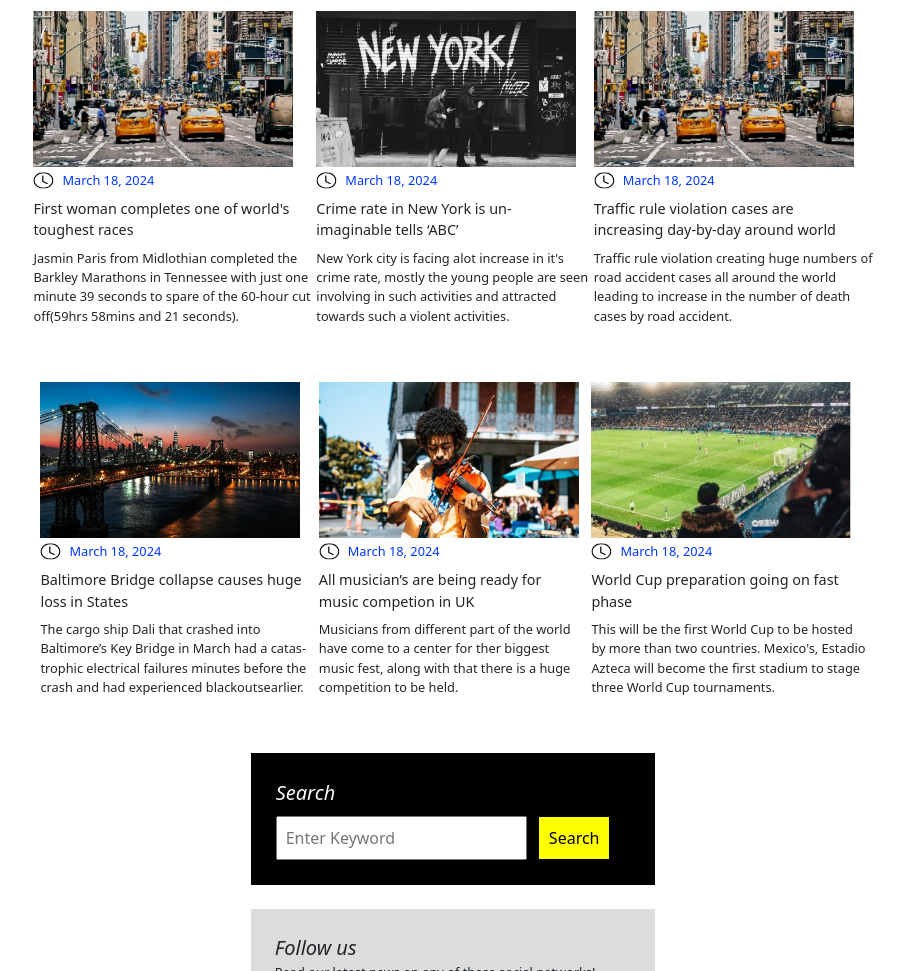
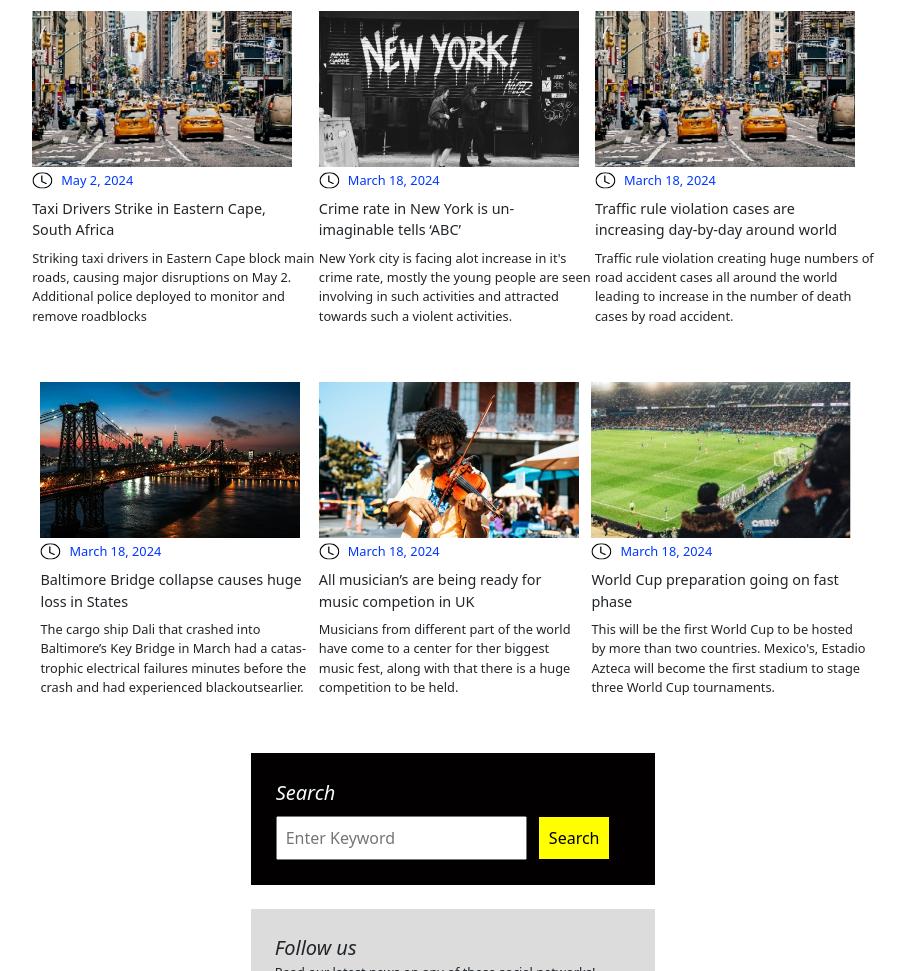
Before and after one commit to Tripti562/NewsDaily, a plain HTML site: page index.html in a window 1280 px wide. Shown: the part 3071-4042 px from the top of the page, without its empty margins (187-1090 px from the left). Drawn offline with nearby package versions, Linux system fonts and the light colour scheme.

Commit message:
done using bootstrap

```diff
--- a/index.html
+++ b/index.html
@@ -305,10 +305,10 @@
                   <img src="images/Traffic-rule.png" alt="Traffic-rule">
                   <div class="mt-1 time font blue d-flex align-items-center">
                     <img class="me-2" src="images/svg/Clock.svg" alt="time">
-                    March 18, 2024
+                    May 2, 2024
                   </div>
-                  <p class="fonttitle fw-medium my-2">First woman completes one of world's <br> toughest races</p>
-                  <p class="font">Jasmin Paris from Midlothian completed the <br> Barkley Marathons in Tennessee with just one <br> minute 39 seconds to spare of the 60-hour cut <br> off(59hrs 58mins and 21 seconds).</p>
+                  <p class="fonttitle fw-medium my-2">Taxi Drivers Strike in Eastern Cape, <br> South Africa</p>
+                  <p class="font">Striking taxi drivers in Eastern Cape block main <br> roads, causing major disruptions on May 2. <br> Additional police deployed to monitor and <br> remove roadblocks</p>
                 </div>
                 <div class="newsfirst mt-2">
                   <img src="images/New-York.png" alt="Traffic-rule">
```
